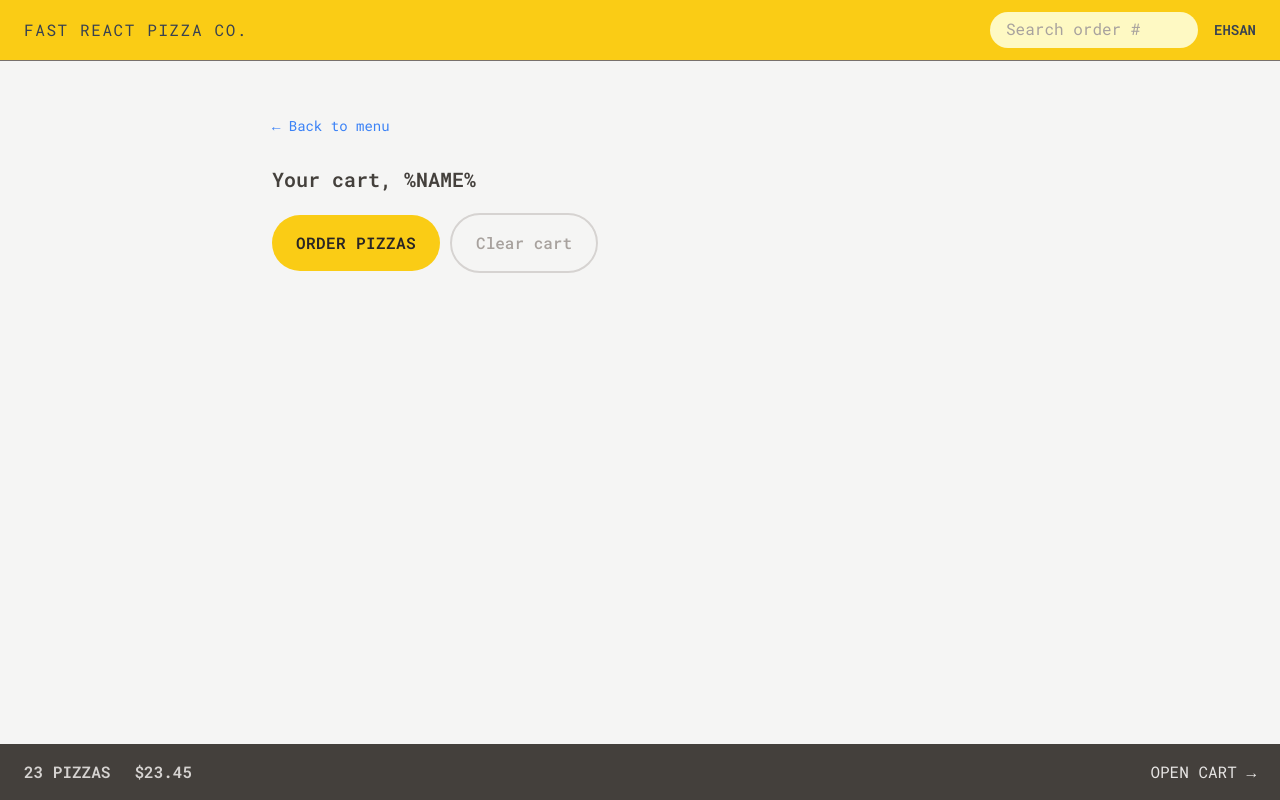
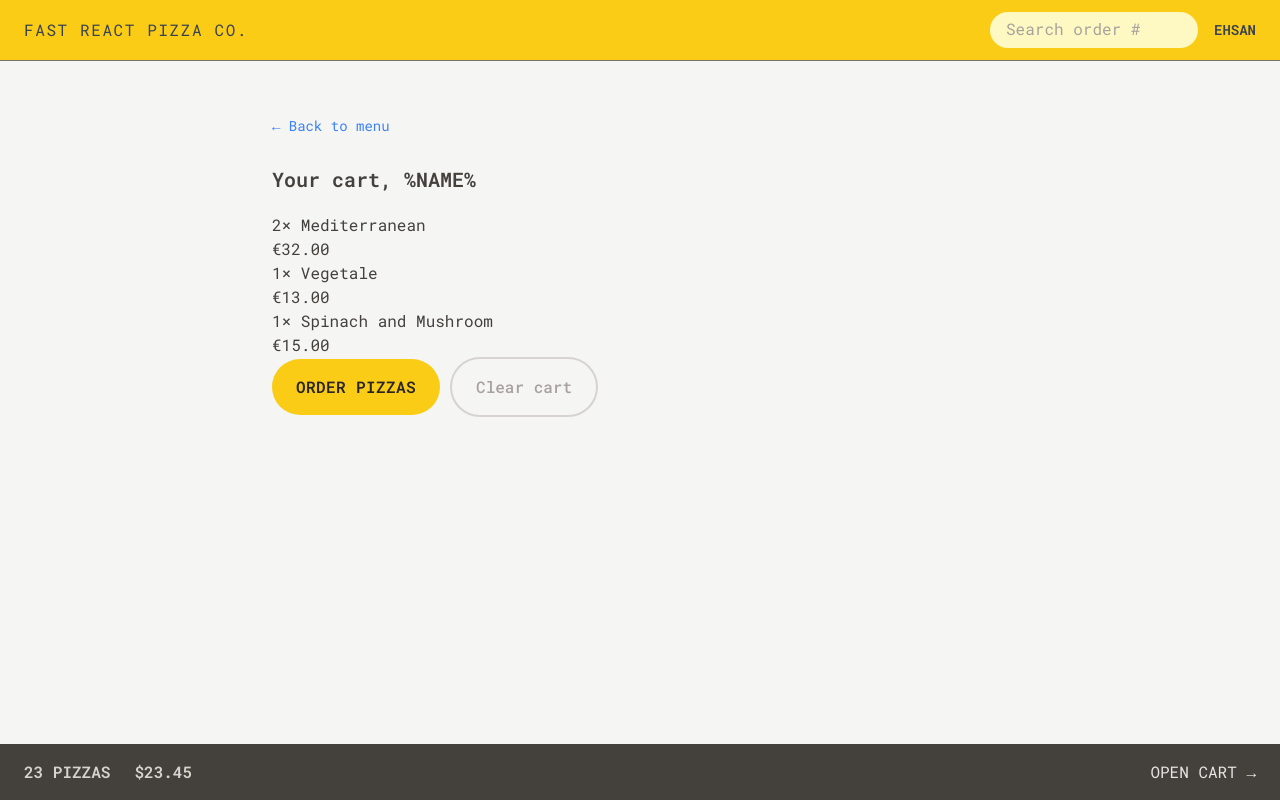
Before and after one commit to ehsanmehrjoo/Fast-React-Pizza, a React (Vite) app: page /cart in a window 1280 px wide. Built offline with nearby package versions, Linux system fonts and the light colour scheme.

Commit message:
Update  CartItem  and Cart and  Button  tailwind

```diff
--- a/src/Ui/Button.jsx
+++ b/src/Ui/Button.jsx
@@ -9,7 +9,7 @@ function Button({disabled , children , to , type}) {
        const styles = {
 
         primary : base + '   py-3 px-4 sm:px-6 sm:py-4',
-        primaryClear:   ' ml-2.5 bg-stone-100   hover:bg-stone-300 hover:text-stone-600  duration-500 transition-colors font-medium rounded-full border-2 border-stone-300 text-stone-400 py-3 px-4 sm:px-6 sm:py-4',
+        primaryClear:   ' ml-2.5 bg-stone-100   hover:bg-stone-300 hover:text-stone-900  duration-500 transition-colors font-medium rounded-full border-2 border-stone-300 text-stone-400 py-3 px-4 sm:px-6 sm:py-4',
 
         small : base + '  py-2 px-4 sm:px-5 sm:py-2.5 text-xs '
 
--- a/src/features/cart/Cart.jsx
+++ b/src/features/cart/Cart.jsx
@@ -1,6 +1,7 @@
 import { Link } from 'react-router-dom';
 import LinkButton from '../../Ui/LinkButton';
 import Button from '../../Ui/Button';
+import CartItem from './CartItem';
 
 const fakeCart = [
   {
@@ -34,7 +35,9 @@ function Cart() {
       <LinkButton  to="/menu" className='text-sm text-blue-500 hover:text-blue-600 hover:underline'>&larr; Back to menu</LinkButton>
 
       <h2 className='font-semibold text-xl mt-7 mb-5'>Your cart, %NAME%</h2>
-
+      <ul>
+        {cart.map((item) => (<CartItem item={item} key={item.key}  />))}
+      </ul>
       <div>
       <Button to="/order/new" type='primary'>Order pizzas</Button>
 
--- a/src/features/cart/CartItem.jsx
+++ b/src/features/cart/CartItem.jsx
@@ -1,4 +1,5 @@
-import formatCurrency from '../../utilities/helpers'
+import {formatCurrency} from "../../utilities/helpers"
+
 function CartItem({ item }) {
   const { pizzaId, name, quantity, totalPrice } = item;
 
```
